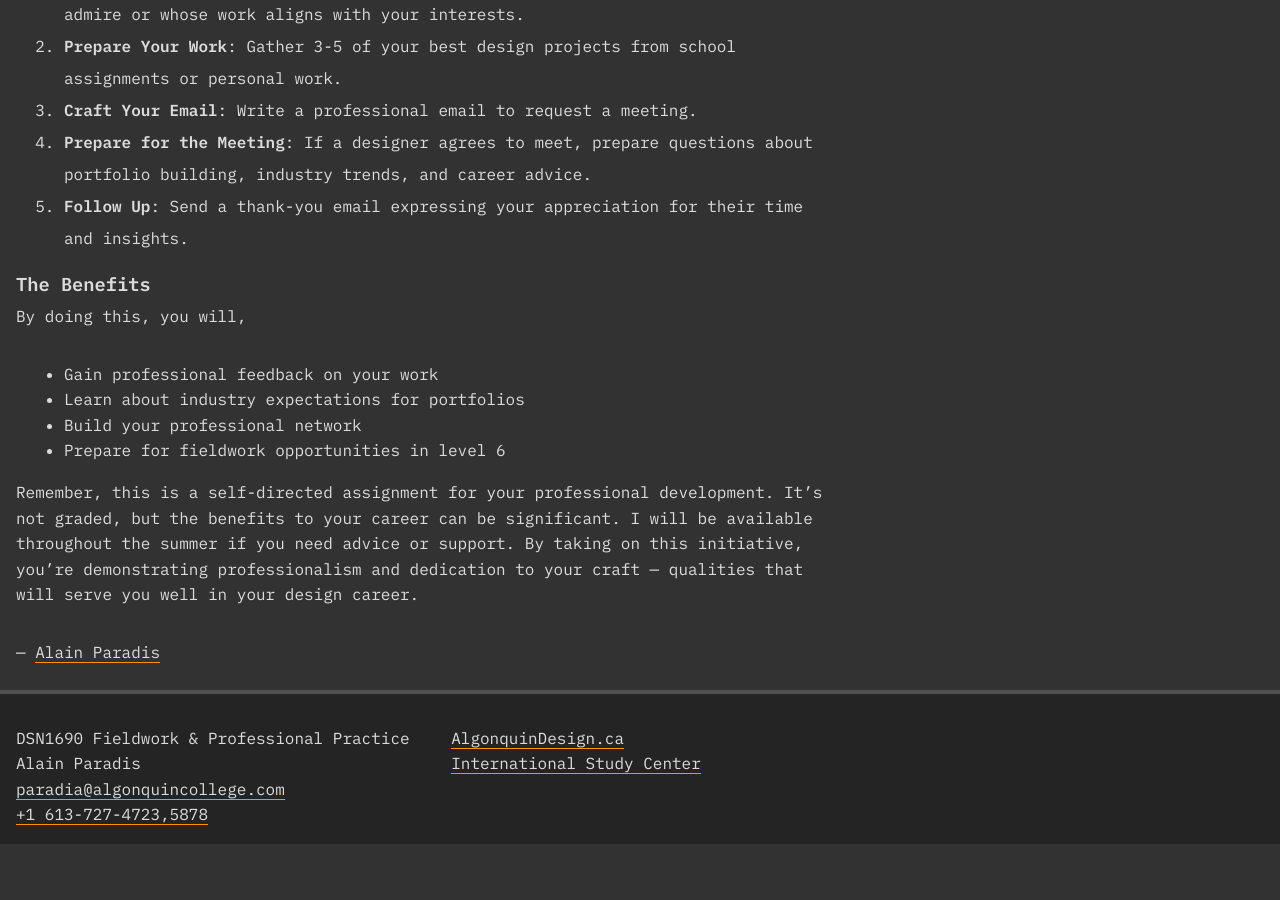
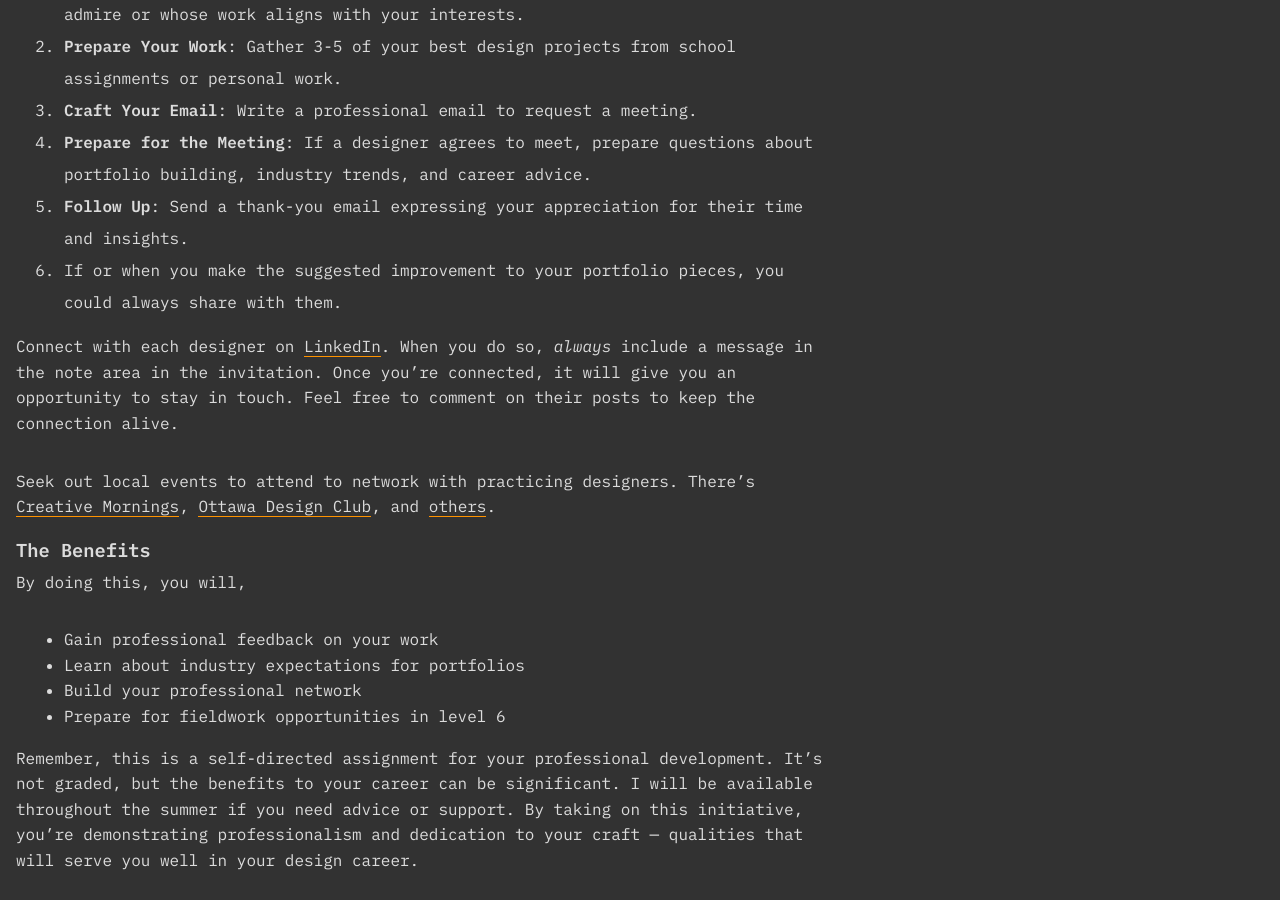
Before and after one commit to AlainParadis/wil, a Jekyll site: the page built from portfolio-development.md, in a window 1280 px wide and 900 px high, scrolled down 517 px. Built offline with Jekyll 4.4.1, drawn with Linux system fonts in a browser that asks for light colours; before the commit the page ends 1361 px from its top, so only the background shows below that.

Commit message:
add more advice

```diff
--- a/portfolio-development.md
+++ b/portfolio-development.md
@@ -15,6 +15,11 @@ Connect with professional designers to receive feedback on your current projects
 3. **Craft Your Email**: Write a professional email to request a meeting.
 4. **Prepare for the Meeting**: If a designer agrees to meet, prepare questions about portfolio building, industry trends, and career advice.
 5. **Follow Up**: Send a thank-you email expressing your appreciation for their time and insights.
+6. If or when you make the suggested improvement to your portfolio pieces, you could always share with them.
+
+Connect with each designer on [LinkedIn](https://www.linkedin.com/). When you do so, *always* include a message in the note area in the invitation. Once you're connected, it will give you an opportunity to stay in touch. Feel free to comment on their posts to keep the connection alive.
+
+Seek out local events to attend to network with practicing designers. There's [Creative Mornings](https://creativemornings.com/cities/ott), [Ottawa Design Club](https://www.ottdesign.club), and [others](https://www.eventbrite.ca).
 
 ### The Benefits
 
```
